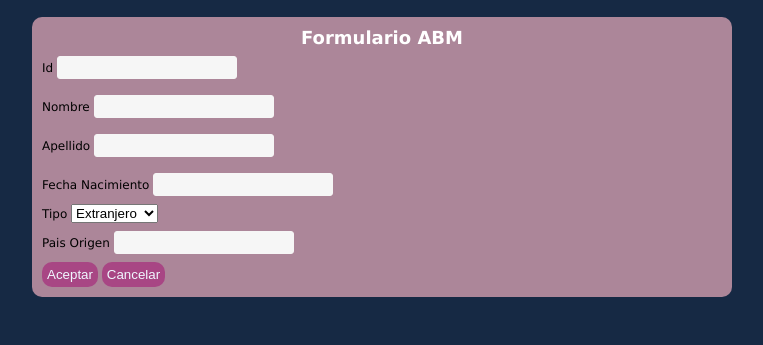
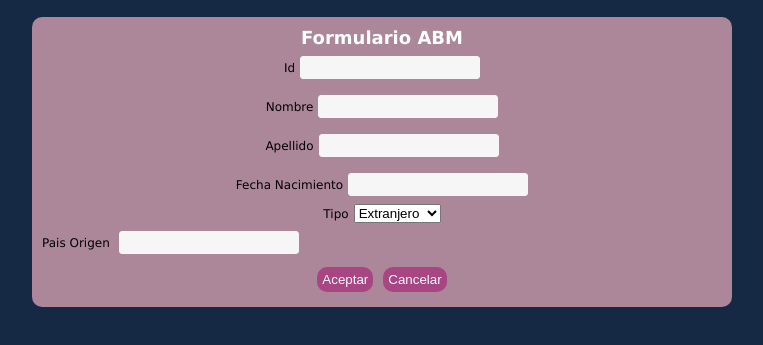
Before and after one commit to JuliLaplace/1ro2024PPLaplaceJulieta, a plain HTML site: page index.html in a window 1280 px wide. Both pictures are taken after a click on the button "Agregar". Shown: the part 41-386 px from the top of the page, without its empty margins (258-1021 px from the left). Drawn offline with Linux system fonts and the light colour scheme.

Commit message:
se agregaron mas estilos

```diff
--- a/style.css
+++ b/style.css
@@ -67,6 +67,18 @@ input[type="number"]{
 	margin:8px 0;
 	display:inline-block;
 }
+ /*SEGUNDA PANTALLA*/
+ .contenedor-id, .contenedor-nombre, .contenedor-apellido, .contenedor-fechaNacimiento, .contenedor-tipo, .contenedor-botones {
+    display: flex;
+    flex-direction: row;
+    justify-content: center;
+    align-items: center;
+ }
+ label{
+    margin-right: 5px;
+ }
+
+
 
 /*BOTONES*/
 
@@ -91,6 +103,7 @@ td{
     color: aliceblue;
     border-radius: 10px;
     padding: 5px;
+    margin: 5px;
     cursor: pointer;
 }
 
```
